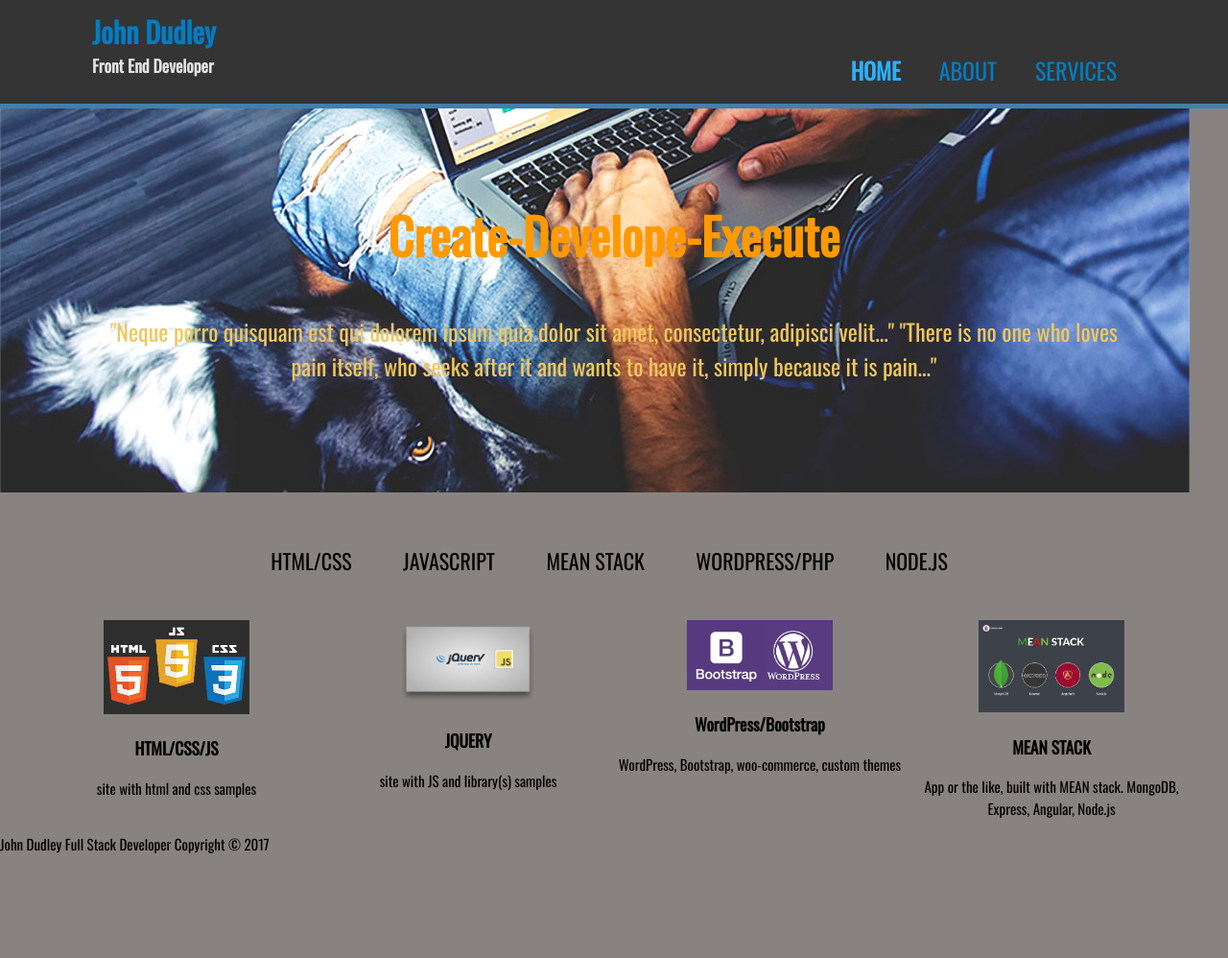
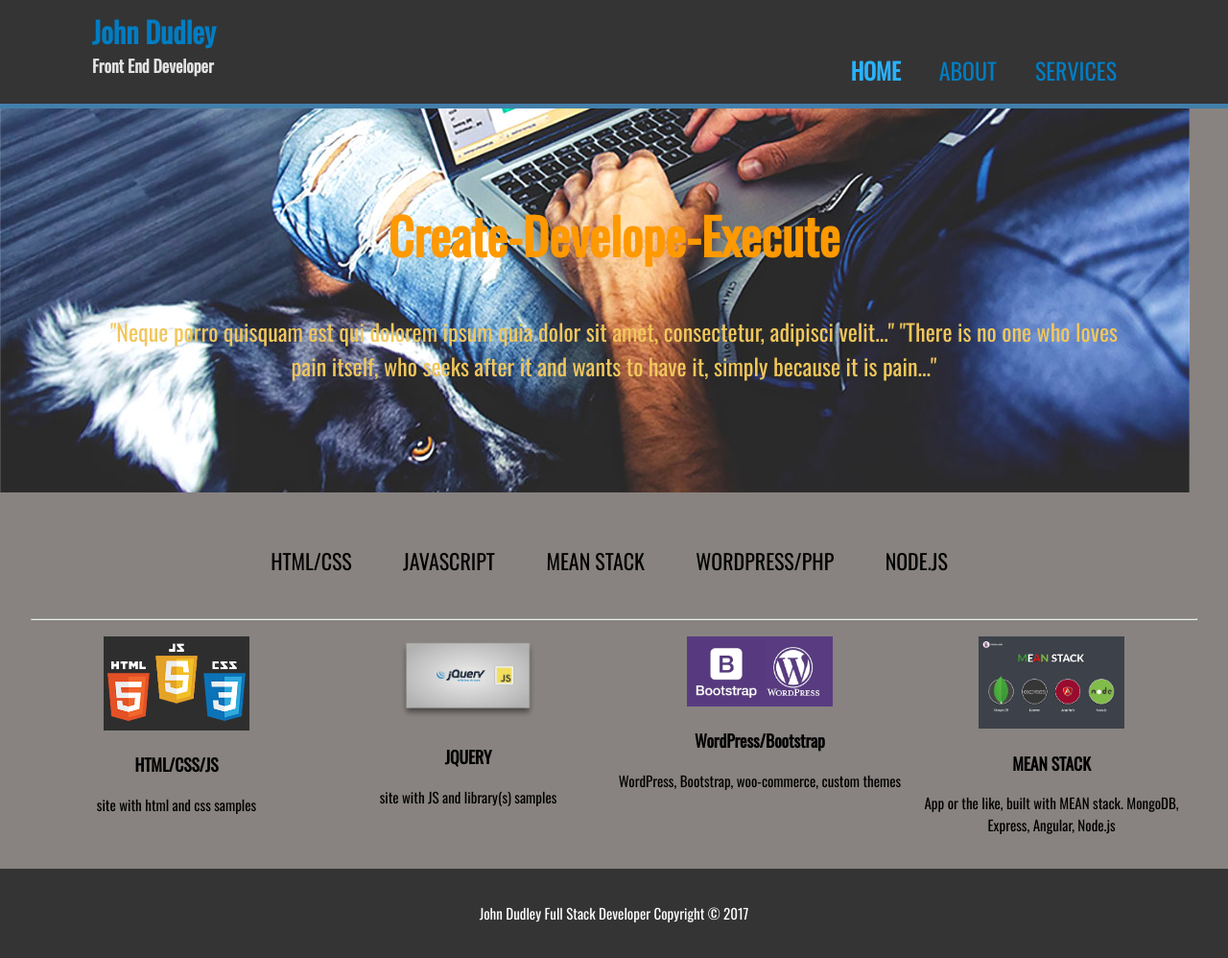
Before and after one commit to dudleyinc3/expanded_port, a website: page app/assets/index.html in a window 1280 px wide. Shown: the whole page at 96% size. Before the commit the page ends 891 px from the top, so only its background shows below. Drawn offline with nearby package versions, Linux system fonts and the light colour scheme.

Commit message:
footer styling

```diff
--- a/app/assets/index.html
+++ b/app/assets/index.html
@@ -5,9 +5,9 @@
 	<meta content="width=device-width" name="viewport">
 	<meta content="portfolio, web developmen, web design" name="keywords">
 	<meta content="Web develope and design by Dudleyinc" name="description">
-	<meta content="Dudleyinc" name="author">
+	<meta name="author" content="Dudleyinc">
 	<title>Expanded Practice | Home</title>
-	<link href="styles/style.css" rel="stylesheet">
+	<link rel="stylesheet" href="styles/style.css">
 	<link href="https://fonts.googleapis.com/css?family=Oswald:200,400" rel="stylesheet">
 </head>
 <body>
@@ -51,6 +51,7 @@
 	</section>
 	<section id="boxes">
 		<div class="container">
+			<hr></hr>
 				<div class="box">
 					<img src="images/HTML_CSS_JS_logo.png">
 					<h3>HTML/CSS/JS</h3>
@@ -74,7 +75,7 @@
 		</div>
 	</section>
 	<footer>
-		John Dudley Full Stack Developer Copyright &copy; 2017
+		<p>John Dudley Full Stack Developer Copyright &copy; 2017</p>
 	</footer>
 </body>
 </html>
--- a/app/assets/styles/style.css
+++ b/app/assets/styles/style.css
@@ -28,7 +28,7 @@ header {
 	background: #343434;
 	color: #ffffff;
 	min-height: 70px;
-	border-bottom: 5px solid #427fab;
+	border-bottom: #427fab 5px solid;
 }
 header a {
 	text-decoration: none;
@@ -108,10 +108,11 @@ header a {
 
 #boxes .box {
 	float: left;
+	text-align: center;
 	width: 25%;
-	text-align: center;
 	padding-top: 10px;
 }
+
 #boxes .box img {
 	width: 50%;
 }
@@ -120,9 +121,20 @@ header a {
 	width: 95%;
 }
 
+/*Languages bar*/
 
 li {
 	display: inline;
 	padding-right: 50px;
 	font-size: 22px;
 }
+
+/*Footer*/
+
+footer{
+  padding: 20px;
+  margin-top: 20px;
+  color: #ffffff;
+  background-color: #343434;
+  text-align: center;
+}
--- a/app/post_ap_css/styles/style.css
+++ b/app/post_ap_css/styles/style.css
@@ -28,7 +28,7 @@ header {
 	background: #343434;
 	color: #ffffff;
 	min-height: 70px;
-	border-bottom: 5px solid #427fab;
+	border-bottom: #427fab 5px solid;
 }
 header a {
 	text-decoration: none;
@@ -108,10 +108,11 @@ header a {
 
 #boxes .box {
 	float: left;
+	text-align: center;
 	width: 25%;
-	text-align: center;
 	padding-top: 10px;
 }
+
 #boxes .box img {
 	width: 50%;
 }
@@ -120,9 +121,20 @@ header a {
 	width: 95%;
 }
 
+/*Languages bar*/
 
 li {
 	display: inline;
 	padding-right: 50px;
 	font-size: 22px;
 }
+
+/*Footer*/
+
+footer{
+  padding: 20px;
+  margin-top: 20px;
+  color: #ffffff;
+  background-color: #343434;
+  text-align: center;
+}
```
